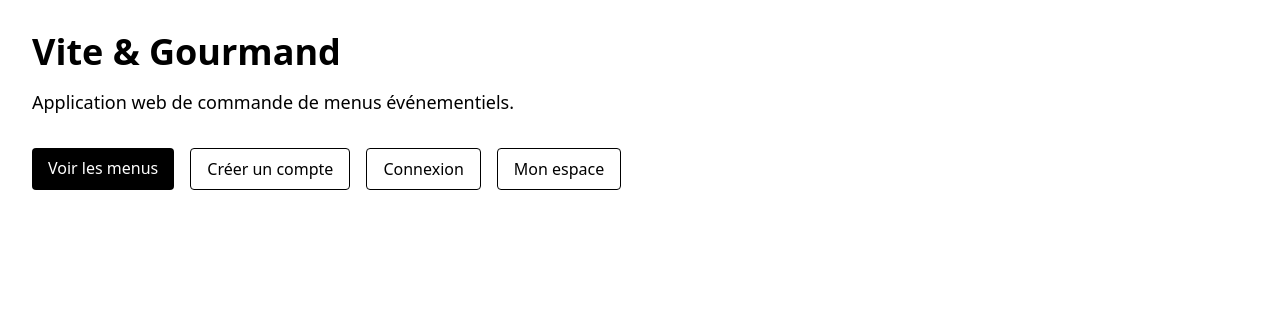
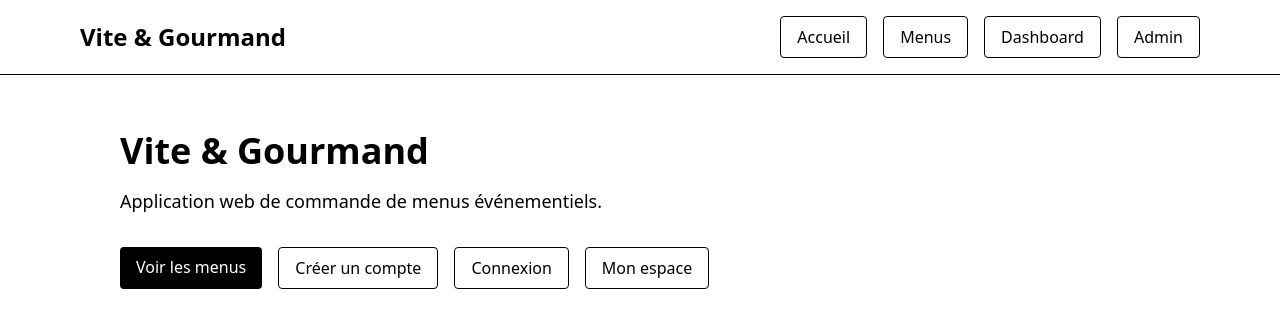
Before and after one commit to BenjaminBernade/vite-et-gourmand, a Next.js app: page / in a window 1280 px wide. Shown: the top 328 px of the page. Built offline with nearby package versions, Linux system fonts and the light colour scheme.

Commit message:
Add global navbar and layout

```diff
--- a/app/layout.tsx
+++ b/app/layout.tsx
@@ -1,33 +1,59 @@
-import type { Metadata } from "next";
-import { Geist, Geist_Mono } from "next/font/google";
+import Link from "next/link";
 import "./globals.css";
 
-const geistSans = Geist({
-  variable: "--font-geist-sans",
-  subsets: ["latin"],
-});
-
-const geistMono = Geist_Mono({
-  variable: "--font-geist-mono",
-  subsets: ["latin"],
-});
-
-export const metadata: Metadata = {
-  title: "Create Next App",
-  description: "Generated by create next app",
+export const metadata = {
+  title: "Vite & Gourmand",
+  description: "Application de commande de menus événementiels",
 };
 
 export default function RootLayout({
   children,
-}: Readonly<{
+}: {
   children: React.ReactNode;
-}>) {
+}) {
   return (
-    <html
-      lang="en"
-      className={`${geistSans.variable} ${geistMono.variable} h-full antialiased`}
-    >
-      <body className="min-h-full flex flex-col">{children}</body>
+    <html lang="fr">
+      <body>
+        <header className="border-b bg-white">
+          <nav className="mx-auto flex max-w-6xl items-center justify-between p-4">
+            <Link href="/" className="text-2xl font-bold">
+              Vite & Gourmand
+            </Link>
+
+            <div className="flex gap-4">
+              <Link
+                href="/"
+                className="rounded border px-4 py-2 hover:bg-black hover:text-white"
+              >
+                Accueil
+              </Link>
+
+              <Link
+                href="/menus"
+                className="rounded border px-4 py-2 hover:bg-black hover:text-white"
+              >
+                Menus
+              </Link>
+
+              <Link
+                href="/dashboard"
+                className="rounded border px-4 py-2 hover:bg-black hover:text-white"
+              >
+                Dashboard
+              </Link>
+
+              <Link
+                href="/admin"
+                className="rounded border px-4 py-2 hover:bg-black hover:text-white"
+              >
+                Admin
+              </Link>
+            </div>
+          </nav>
+        </header>
+
+        <main className="mx-auto max-w-6xl p-6">{children}</main>
+      </body>
     </html>
   );
 }
```
